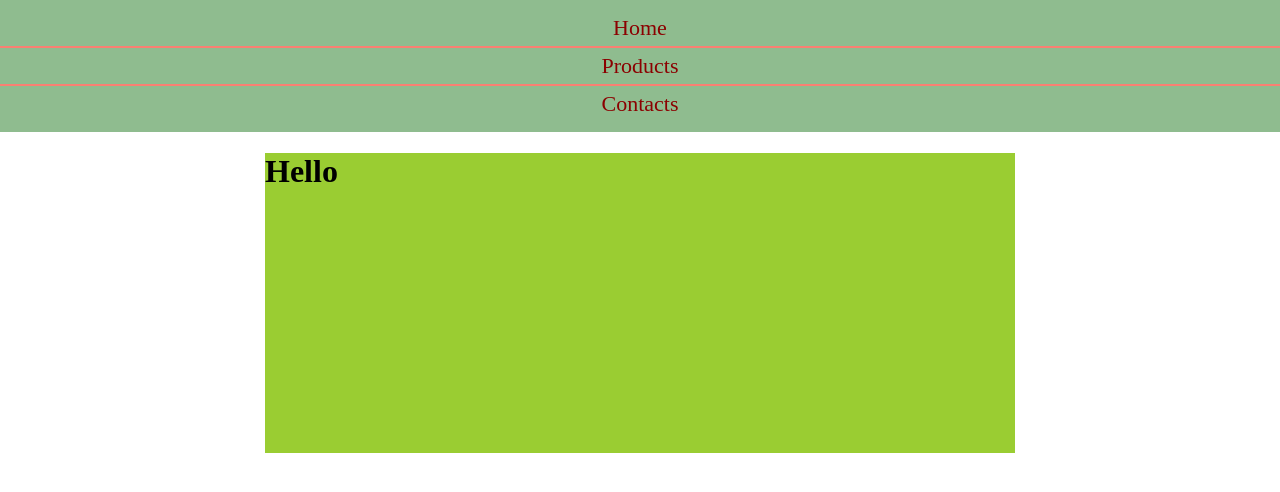
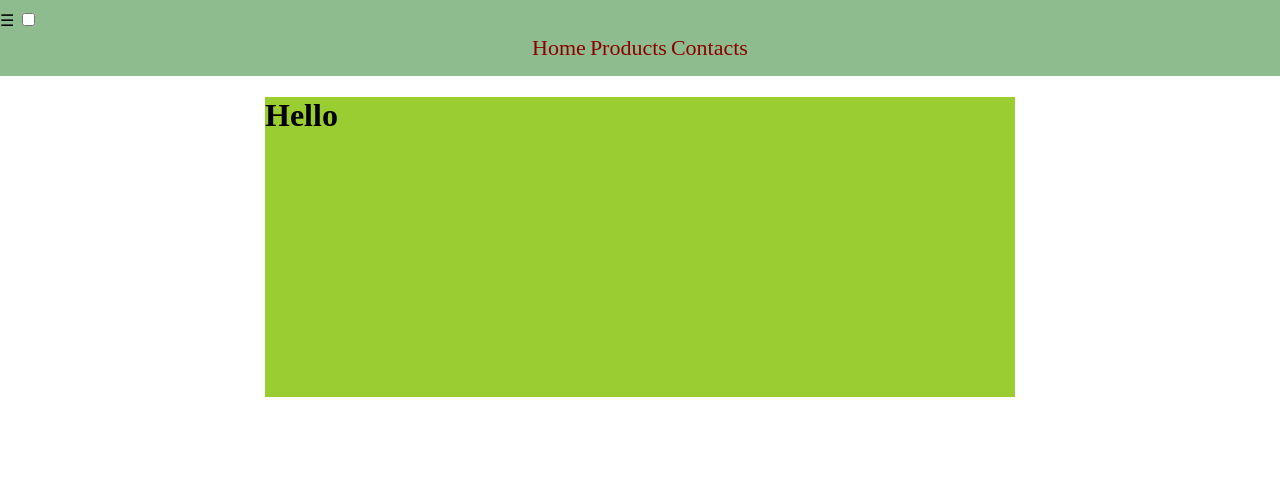
Before and after one commit to Chaseizm/SMCSpr19_WD2, a plain HTML site: page Class 2/index.html in a window 1280 px wide. Drawn offline with Linux system fonts and the light colour scheme.

Commit message:
Added unicode + checkbox
attempting to do hamburger menu with unicode &#9776 and checkbox trick.

```diff
--- a/Class 2/index.html
+++ b/Class 2/index.html
@@ -10,6 +10,8 @@
 </head>
 <body>
     <nav class="navbar">
+        <label for="toggle">&#9776</label>
+        <input type="checkbox" id="toggle"/>
         <ul>
             <li>
                 <a href="">Home</a>
--- a/Class 2/style.css
+++ b/Class 2/style.css
@@ -41,6 +41,11 @@ body {
         width: 750px;
         margin: 0px auto;
     }
+
+    .navbar li {
+        display: inline-block;
+        border-bottom: none;
+    }
 }
 
 @media(min-width: 992px) {
```
